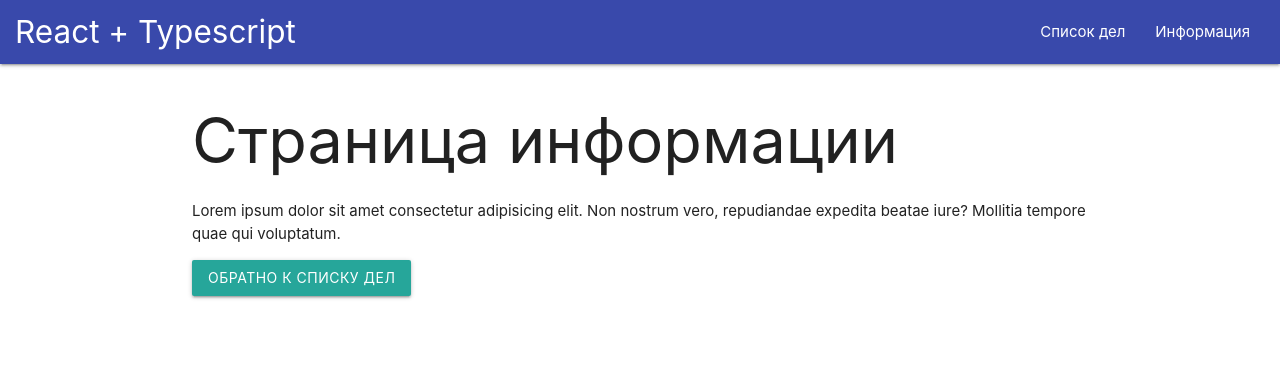
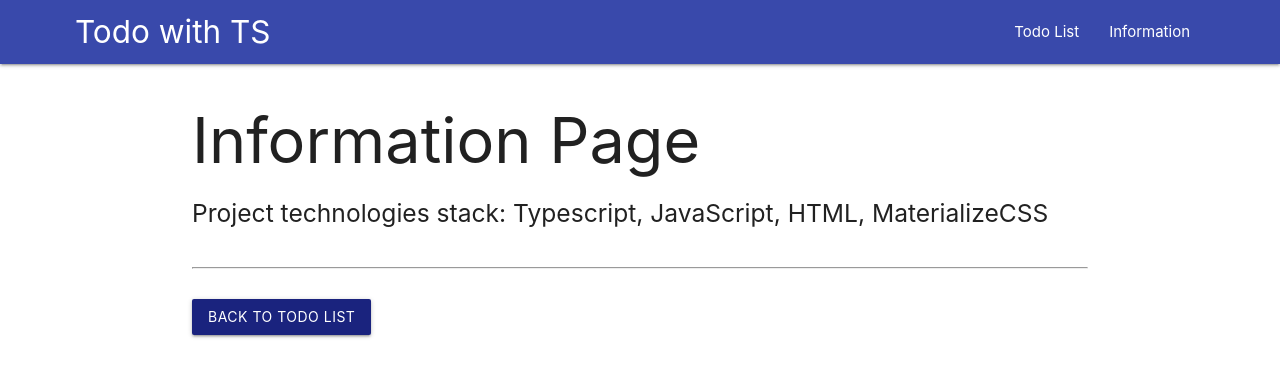
Before and after one commit to spumony/create-react-app-with-ts, a React (Create React App) app: page /about in a window 1280 px wide. Shown: the top 376 px of the page. Built offline with nearby package versions, Linux system fonts and the light colour scheme.

Commit message:
Translation added

```diff
--- a/src/components/Navbar.tsx
+++ b/src/components/Navbar.tsx
@@ -3,16 +3,16 @@ import { NavLink } from 'react-router-dom'
 
 export const Navbar: React.FunctionComponent = () => (
   <nav>
-    <div className="nav-wrapper indigo darken-1 px1">
+    <div className="nav-wrapper indigo darken-1 p-5">
       <a href="/" className="brand-logo">
-        React + Typescript
+        Todo with TS
       </a>
       <ul className="right hide-on-med-and-down">
         <li>
-          <NavLink to="/">Список дел</NavLink>
+          <NavLink to="/">Todo List</NavLink>
         </li>
         <li>
-          <NavLink to="/about">Информация</NavLink>
+          <NavLink to="/about">Information</NavLink>
         </li>
       </ul>
     </div>
--- a/src/components/TodoForm.tsx
+++ b/src/components/TodoForm.tsx
@@ -32,11 +32,11 @@ export const TodoForm: React.FC<TodoFormProps> = props => {
         ref={ref}
         type="text"
         id="title"
-        placeholder="Введите название дела"
+        placeholder="Add your new task"
         onKeyPress={keyPressHandler}
       />
       <label htmlFor="title" className="active">
-        Введите название дела
+        New task
       </label>
     </div>
   )
--- a/src/components/TodoList.tsx
+++ b/src/components/TodoList.tsx
@@ -13,7 +13,7 @@ export const TodoList: React.FC<TodoListProps> = ({
   onToggle
 }) => {
   if (todos.length === 0) {
-    return <p className="center">Пока дел нет!</p>
+    return <p className="center">No tasks yet!</p>
   }
 
   const removeHandler = (event: React.MouseEvent, id: number) => {
--- a/src/index.css
+++ b/src/index.css
@@ -12,9 +12,9 @@ code {
     monospace;
 }
 
-.px1 {
-  padding-left: 1rem;
-  padding-right: 1rem;
+.p-5 {
+  padding-left: 5rem;
+  padding-right: 5rem;
 }
 
 .mt2 {
--- a/src/pages/AboutPage.tsx
+++ b/src/pages/AboutPage.tsx
@@ -5,14 +5,15 @@ export const AboutPage: React.FC = () => {
   const history = useHistory()
   return (
     <>
-      <h1>Страница информации</h1>
-      <p>
-        Lorem ipsum dolor sit amet consectetur adipisicing elit. Non nostrum
-        vero, repudiandae expedita beatae iure? Mollitia tempore quae qui
-        voluptatum.
-      </p>
-      <button className="btn" onClick={() => history.push('/')}>
-        Обратно к списку дел
+      <h1>Information Page</h1>
+      <h5>
+        Project technologies stack: Typescript, JavaScript, HTML, MaterializeCSS
+      </h5>
+      <br />
+      <hr />
+      <br />
+      <button className="btn waves-effect waves-light indigo darken-4" onClick={() => history.push('/')}>
+        Back to Todo List
       </button>
     </>
   )
--- a/src/pages/TodosPage.tsx
+++ b/src/pages/TodosPage.tsx
@@ -39,7 +39,7 @@ export const TodosPage: React.FC = () => {
   }
 
   const removeHandler = (id: number) => {
-    const shoudRemove = confirm('Вы уверены, что хотите удалить элемент?')
+    const shoudRemove = confirm('Are you sure to delete this task?')
     if (shoudRemove) {
       setTodos(prev => prev.filter(todo => todo.id !== id))
     }
```
Also changed, not shown: package.json (+6 -3 lines), 1 other file (tests, documents, lock files or other folders).
